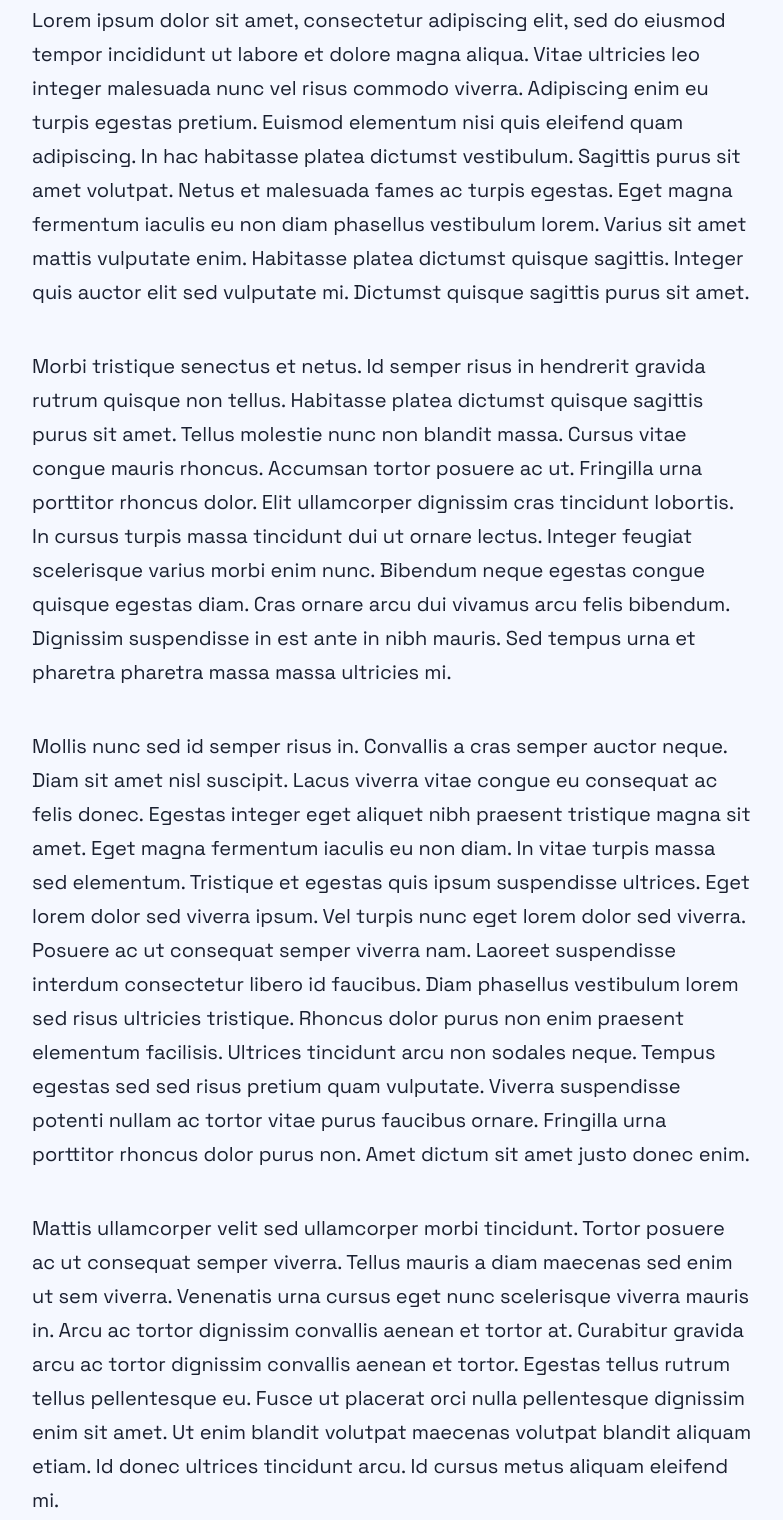
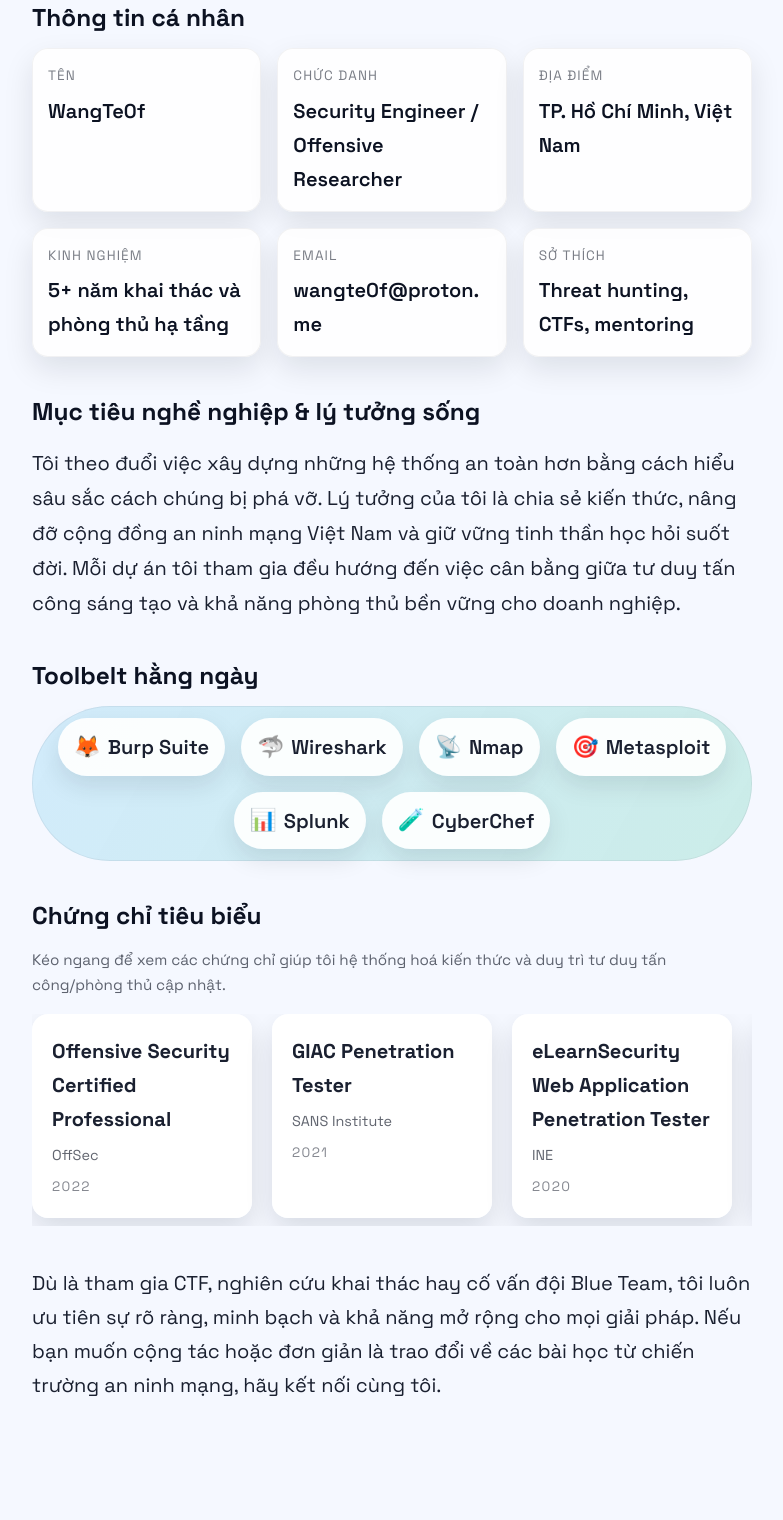
Before and after one commit to NhoXanh1807/portfolio, an Astro site: page /about in a window 1280 px wide. Shown: the part 892-2412 px from the top of the page, without its empty margins (248-1031 px from the left). Built offline with nearby package versions, Linux system fonts and the light colour scheme; Astro itself is replaced by a stand-in of ours.

Commit message:
Refresh header and expand about page content

```diff
--- a/src/components/Header.astro
+++ b/src/components/Header.astro
@@ -79,6 +79,24 @@
               ></path>
             </svg>
           </a>
+          <a href="https://twitter.com" target="_blank">
+            <span class="sr-only">Follow on X (Twitter)</span>
+            <svg viewBox="0 0 24 24" aria-hidden="true" width="32" height="32">
+              <path
+                fill="currentColor"
+                d="M3.5 3h5.34l3.96 5.61L16.53 3H21l-6.65 7.19L21.5 21h-5.34l-4.24-6.01L7.47 21H3l6.81-7.46z"
+              ></path>
+            </svg>
+          </a>
+          <a href="https://cyberdefenders.org" target="_blank">
+            <span class="sr-only">View CyberDefenders profile</span>
+            <svg viewBox="0 0 24 24" aria-hidden="true" width="32" height="32">
+              <path
+                fill="currentColor"
+                d="M12 2 4 5v6.6c0 4.45 3.3 8.8 8 10.4 4.7-1.6 8-5.95 8-10.4V5zm0 2.1 6 2.4v5.1c0 3.35-2.46 6.72-6 8.05-3.54-1.33-6-4.7-6-8.05V6.5zm0 3a4.5 4.5 0 0 0-4.5 4.5c0 3.3 2.83 6.22 4.5 7.07 1.67-.85 4.5-3.77 4.5-7.07A4.5 4.5 0 0 0 12 9.5zm0 2a2.5 2.5 0 0 1 0 5 2.5 2.5 0 0 1 0-5z"
+              ></path>
+            </svg>
+          </a>
         </div>
       </div>
     </nav>
@@ -128,7 +146,6 @@
     margin: 0;
     font-size: 1.15em;
     letter-spacing: 0.04em;
-    text-transform: uppercase;
     display: flex;
   }
 
@@ -144,22 +161,6 @@
     background: rgba(var(--surface-rgb), 0.6);
     box-shadow: inset 0 0 0 1px rgba(var(--black), 0.08);
     position: relative;
-    overflow: hidden;
-  }
-  h2 a::after {
-    content: "";
-    position: absolute;
-    inset: 0;
-    background: linear-gradient(
-      120deg,
-      rgba(56, 189, 248, 0.35),
-      rgba(16, 185, 129, 0.3)
-    );
-    opacity: 0;
-    transition: opacity 0.3s ease;
-  }
-  h2 a:hover::after {
-    opacity: 1;
   }
   .logo-pill {
     width: 0.65rem;
--- a/src/pages/about.astro
+++ b/src/pages/about.astro
@@ -1,63 +1,274 @@
 ---
-import AboutHeroImage from '../assets/blog-placeholder-about.jpg';
-import Layout from '../layouts/BlogPost.astro';
+import AboutHeroImage from "../assets/blog-placeholder-about.jpg";
+import Layout from "../layouts/BlogPost.astro";
+
+const personalDetails = [
+  { label: "Tên", value: "WangTe0f" },
+  { label: "Chức danh", value: "Security Engineer / Offensive Researcher" },
+  { label: "Địa điểm", value: "TP. Hồ Chí Minh, Việt Nam" },
+  { label: "Kinh nghiệm", value: "5+ năm khai thác và phòng thủ hạ tầng" },
+  { label: "Email", value: "wangte0f@proton.me" },
+  { label: "Sở thích", value: "Threat hunting, CTFs, mentoring" }
+];
+
+const tools = [
+  { name: "Burp Suite", icon: "🦊" },
+  { name: "Wireshark", icon: "🦈" },
+  { name: "Nmap", icon: "📡" },
+  { name: "Metasploit", icon: "🎯" },
+  { name: "Splunk", icon: "📊" },
+  { name: "CyberChef", icon: "🧪" }
+];
+
+const certifications = [
+  {
+    title: "Offensive Security Certified Professional",
+    issuer: "OffSec",
+    year: "2022",
+    link: "https://www.offsec.com/certifications/oscp/"
+  },
+  {
+    title: "GIAC Penetration Tester",
+    issuer: "SANS Institute",
+    year: "2021",
+    link: "https://www.giac.org/certifications/penetration-tester-gpen/"
+  },
+  {
+    title: "eLearnSecurity Web Application Penetration Tester",
+    issuer: "INE",
+    year: "2020",
+    link: "https://elearnsecurity.com/product/ewpt/"
+  },
+  {
+    title: "CyberDefenders Blue Team Labs",
+    issuer: "CyberDefenders",
+    year: "2023",
+    link: "https://cyberdefenders.org/"
+  }
+];
 ---
 
 <Layout
-	title="About Me"
-	description="Lorem ipsum dolor sit amet"
-	pubDate={new Date('August 08 2021')}
-	heroImage={AboutHeroImage}
+  title="About Me"
+  description="Hành trình theo đuổi an ninh mạng của WangTe0f"
+  pubDate={new Date("August 08 2021")}
+  heroImage={AboutHeroImage}
 >
-	<p>
-		Lorem ipsum dolor sit amet, consectetur adipiscing elit, sed do eiusmod tempor incididunt ut
-		labore et dolore magna aliqua. Vitae ultricies leo integer malesuada nunc vel risus commodo
-		viverra. Adipiscing enim eu turpis egestas pretium. Euismod elementum nisi quis eleifend quam
-		adipiscing. In hac habitasse platea dictumst vestibulum. Sagittis purus sit amet volutpat. Netus
-		et malesuada fames ac turpis egestas. Eget magna fermentum iaculis eu non diam phasellus
-		vestibulum lorem. Varius sit amet mattis vulputate enim. Habitasse platea dictumst quisque
-		sagittis. Integer quis auctor elit sed vulputate mi. Dictumst quisque sagittis purus sit amet.
-	</p>
+  <section class="about-intro" data-animate="stagger">
+    <h2>Thông tin cá nhân</h2>
+    <div class="about-grid">
+      {personalDetails.map((item) => (
+        <div class="info-card">
+          <span class="info-label">{item.label}</span>
+          <span class="info-value">{item.value}</span>
+        </div>
+      ))}
+    </div>
+  </section>
 
-	<p>
-		Morbi tristique senectus et netus. Id semper risus in hendrerit gravida rutrum quisque non
-		tellus. Habitasse platea dictumst quisque sagittis purus sit amet. Tellus molestie nunc non
-		blandit massa. Cursus vitae congue mauris rhoncus. Accumsan tortor posuere ac ut. Fringilla urna
-		porttitor rhoncus dolor. Elit ullamcorper dignissim cras tincidunt lobortis. In cursus turpis
-		massa tincidunt dui ut ornare lectus. Integer feugiat scelerisque varius morbi enim nunc.
-		Bibendum neque egestas congue quisque egestas diam. Cras ornare arcu dui vivamus arcu felis
-		bibendum. Dignissim suspendisse in est ante in nibh mauris. Sed tempus urna et pharetra pharetra
-		massa massa ultricies mi.
-	</p>
+  <section class="about-mission" data-animate>
+    <h2>Mục tiêu nghề nghiệp &amp; lý tưởng sống</h2>
+    <p>
+      Tôi theo đuổi việc xây dựng những hệ thống an toàn hơn bằng cách hiểu sâu sắc cách chúng bị phá vỡ.
+      Lý tưởng của tôi là chia sẻ kiến thức, nâng đỡ cộng đồng an ninh mạng Việt Nam và giữ vững tinh thần
+      học hỏi suốt đời. Mỗi dự án tôi tham gia đều hướng đến việc cân bằng giữa tư duy tấn công sáng tạo và
+      khả năng phòng thủ bền vững cho doanh nghiệp.
+    </p>
+  </section>
 
-	<p>
-		Mollis nunc sed id semper risus in. Convallis a cras semper auctor neque. Diam sit amet nisl
-		suscipit. Lacus viverra vitae congue eu consequat ac felis donec. Egestas integer eget aliquet
-		nibh praesent tristique magna sit amet. Eget magna fermentum iaculis eu non diam. In vitae
-		turpis massa sed elementum. Tristique et egestas quis ipsum suspendisse ultrices. Eget lorem
-		dolor sed viverra ipsum. Vel turpis nunc eget lorem dolor sed viverra. Posuere ac ut consequat
-		semper viverra nam. Laoreet suspendisse interdum consectetur libero id faucibus. Diam phasellus
-		vestibulum lorem sed risus ultricies tristique. Rhoncus dolor purus non enim praesent elementum
-		facilisis. Ultrices tincidunt arcu non sodales neque. Tempus egestas sed sed risus pretium quam
-		vulputate. Viverra suspendisse potenti nullam ac tortor vitae purus faucibus ornare. Fringilla
-		urna porttitor rhoncus dolor purus non. Amet dictum sit amet justo donec enim.
-	</p>
+  <section class="about-tools" data-animate>
+    <h2>Toolbelt hằng ngày</h2>
+    <div class="tools-track">
+      {tools.map((tool) => (
+        <div class="tool-chip">
+          <span class="tool-icon" aria-hidden="true">{tool.icon}</span>
+          <span class="tool-name">{tool.name}</span>
+        </div>
+      ))}
+    </div>
+  </section>
 
-	<p>
-		Mattis ullamcorper velit sed ullamcorper morbi tincidunt. Tortor posuere ac ut consequat semper
-		viverra. Tellus mauris a diam maecenas sed enim ut sem viverra. Venenatis urna cursus eget nunc
-		scelerisque viverra mauris in. Arcu ac tortor dignissim convallis aenean et tortor at. Curabitur
-		gravida arcu ac tortor dignissim convallis aenean et tortor. Egestas tellus rutrum tellus
-		pellentesque eu. Fusce ut placerat orci nulla pellentesque dignissim enim sit amet. Ut enim
-		blandit volutpat maecenas volutpat blandit aliquam etiam. Id donec ultrices tincidunt arcu. Id
-		cursus metus aliquam eleifend mi.
-	</p>
+  <section class="about-certs" data-animate>
+    <h2>Chứng chỉ tiêu biểu</h2>
+    <p class="cert-note">
+      Kéo ngang để xem các chứng chỉ giúp tôi hệ thống hoá kiến thức và duy trì tư duy tấn công/phòng thủ cập nhật.
+    </p>
+    <div class="cert-slider" tabindex="0">
+      {certifications.map((cert) => (
+        <a class="cert-card" href={cert.link} target="_blank" rel="noreferrer">
+          <span class="cert-title">{cert.title}</span>
+          <span class="cert-issuer">{cert.issuer}</span>
+          <span class="cert-year">{cert.year}</span>
+        </a>
+      ))}
+    </div>
+  </section>
 
-	<p>
-		Tempus quam pellentesque nec nam aliquam sem. Risus at ultrices mi tempus imperdiet. Id porta
-		nibh venenatis cras sed felis eget velit. Ipsum a arcu cursus vitae. Facilisis magna etiam
-		tempor orci eu lobortis elementum. Tincidunt dui ut ornare lectus sit. Quisque non tellus orci
-		ac. Blandit libero volutpat sed cras. Nec tincidunt praesent semper feugiat nibh sed pulvinar
-		proin gravida. Egestas integer eget aliquet nibh praesent tristique magna.
-	</p>
+  <section class="about-closing" data-animate>
+    <p>
+      Dù là tham gia CTF, nghiên cứu khai thác hay cố vấn đội Blue Team, tôi luôn ưu tiên sự rõ ràng, minh bạch
+      và khả năng mở rộng cho mọi giải pháp. Nếu bạn muốn cộng tác hoặc đơn giản là trao đổi về các bài học từ
+      chiến trường an ninh mạng, hãy kết nối cùng tôi.
+    </p>
+  </section>
 </Layout>
+
+<style>
+  .about-intro,
+  .about-mission,
+  .about-tools,
+  .about-certs,
+  .about-closing {
+    margin-bottom: 2.5rem;
+  }
+
+  .about-intro h2,
+  .about-mission h2,
+  .about-tools h2,
+  .about-certs h2 {
+    margin-bottom: 1rem;
+    font-size: clamp(1.35rem, 1.2rem + 0.4vw, 1.75rem);
+    color: rgb(var(--black));
+  }
+
+  .about-grid {
+    display: grid;
+    grid-template-columns: repeat(auto-fit, minmax(220px, 1fr));
+    gap: 1rem;
+  }
+
+  .info-card {
+    border-radius: 1rem;
+    padding: 1rem;
+    background: rgba(var(--surface-rgb), 0.85);
+    box-shadow: inset 0 0 0 1px rgba(var(--black), 0.05), 0 12px 30px rgba(var(--black), 0.1);
+    display: flex;
+    flex-direction: column;
+    gap: 0.4rem;
+  }
+
+  .info-label {
+    font-size: 0.85rem;
+    text-transform: uppercase;
+    letter-spacing: 0.08em;
+    color: rgba(var(--black), 0.55);
+  }
+
+  .info-value {
+    font-weight: 600;
+    color: rgb(var(--black));
+  }
+
+  .about-mission p {
+    line-height: 1.75;
+  }
+
+  .tools-track {
+    display: flex;
+    gap: 1rem;
+    flex-wrap: wrap;
+    padding: 0.75rem 1rem;
+    border-radius: 999px;
+    background: linear-gradient(120deg, rgba(14, 165, 233, 0.15), rgba(16, 185, 129, 0.18));
+    box-shadow: inset 0 0 0 1px rgba(var(--black), 0.06);
+    justify-content: center;
+  }
+
+  .tool-chip {
+    display: inline-flex;
+    align-items: center;
+    gap: 0.45rem;
+    padding: 0.65rem 1rem;
+    border-radius: 999px;
+    background: rgba(var(--surface-rgb), 0.9);
+    box-shadow: 0 10px 24px rgba(var(--black), 0.1);
+  }
+
+  .tool-icon {
+    font-size: 1.35rem;
+  }
+
+  .tool-name {
+    font-weight: 600;
+  }
+
+  .about-certs {
+    position: relative;
+  }
+
+  .cert-note {
+    margin-bottom: 1rem;
+    font-size: 0.95rem;
+    color: rgba(var(--black), 0.65);
+  }
+
+  .cert-slider {
+    display: grid;
+    grid-auto-flow: column;
+    grid-auto-columns: minmax(220px, 1fr);
+    gap: 1.25rem;
+    overflow-x: auto;
+    padding-bottom: 0.5rem;
+    scroll-snap-type: x mandatory;
+  }
+
+  .cert-slider::-webkit-scrollbar {
+    height: 6px;
+  }
+
+  .cert-slider::-webkit-scrollbar-thumb {
+    background: rgba(var(--black), 0.2);
+    border-radius: 999px;
+  }
+
+  .cert-card {
+    display: flex;
+    flex-direction: column;
+    gap: 0.45rem;
+    padding: 1.25rem;
+    border-radius: 1rem;
+    background: rgba(var(--surface-rgb), 0.92);
+    box-shadow: 0 12px 28px rgba(var(--black), 0.12);
+    text-decoration: none;
+    color: inherit;
+    scroll-snap-align: start;
+    transition: transform 0.25s ease, box-shadow 0.25s ease;
+  }
+
+  .cert-card:hover,
+  .cert-card:focus-visible {
+    transform: translateY(-4px);
+    box-shadow: 0 18px 36px rgba(var(--black), 0.18);
+  }
+
+  .cert-title {
+    font-weight: 700;
+  }
+
+  .cert-issuer {
+    font-size: 0.9rem;
+    color: rgba(var(--black), 0.65);
+  }
+
+  .cert-year {
+    font-size: 0.85rem;
+    letter-spacing: 0.1em;
+    text-transform: uppercase;
+    color: rgba(var(--black), 0.5);
+  }
+
+  .about-closing p {
+    margin: 0;
+    line-height: 1.7;
+  }
+
+  @media (max-width: 720px) {
+    .tools-track {
+      border-radius: 1.5rem;
+    }
+
+    .cert-slider {
+      grid-auto-columns: minmax(180px, 80%);
+    }
+  }
+</style>
```
